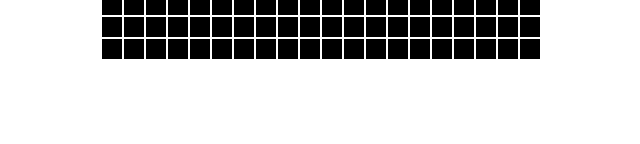
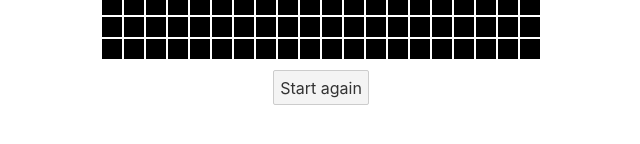
Before and after one commit to benawad/svelte-snake, a Svelte app: page / in a window 1280 px wide. Shown: the part 530-674 px from the top of the page, without its empty margins (319-959 px from the left). Built offline with nearby package versions, Linux system fonts and the light colour scheme.

Commit message:
add restart option

```diff
--- a/src/App.svelte
+++ b/src/App.svelte
@@ -36,8 +36,7 @@
       gridWithSnake[x][y] = "snake";
     });
   }
-  onMount(() => {
-    const fn = (n: number) => {
+  const fn = (n: number) => {
       setTimeout(() => {
         const [x, y] = snakePosition[SNAKE_HEAD];
         const [dx, dy] = direction;
@@ -72,8 +71,17 @@
         fn(TICK_DELAY - Math.min(snakePosition.length, 15) * 10);
       }, n);
     };
+  onMount(() => {
     fn(TICK_DELAY);
   });
+
+  function restart() {
+		snakePosition = [[12, 13]];
+		direction = [0, 1];
+		gridWithSnake = grid;
+		lost = false;
+		fn(TICK_DELAY);
+	}
 </script>
 
 <style>
@@ -102,6 +110,9 @@
   .tcenter {
     text-align: center;
   }
+  .restart {
+		margin-top: 10px;
+	}
 </style>
 
 <svelte:window
@@ -135,4 +146,12 @@
       {/each}
     </div>
   </div>
+
+  {#if lost}
+  <div class="center restart">
+    <button on:click={restart}>
+      Start again
+    </button>
+  </div>
+  {/if}
 </main>
```
